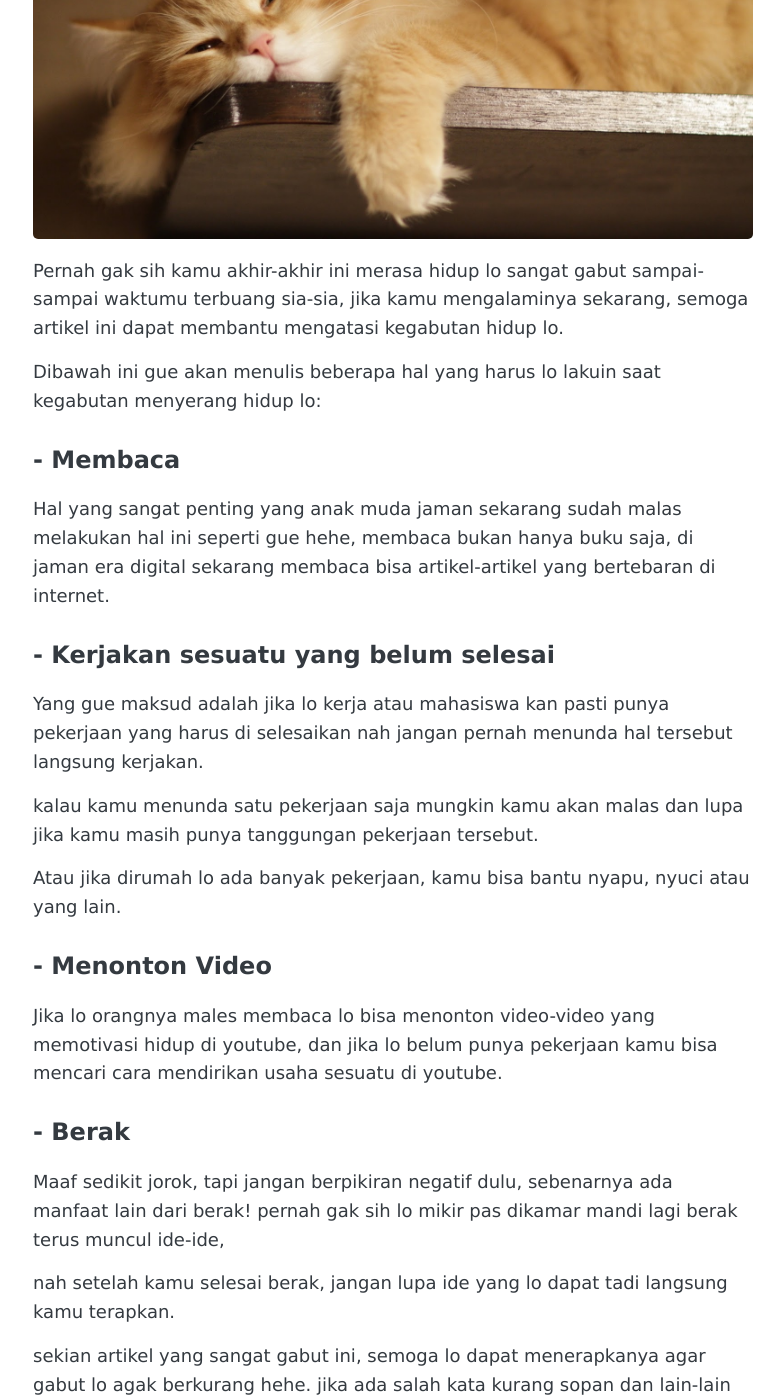
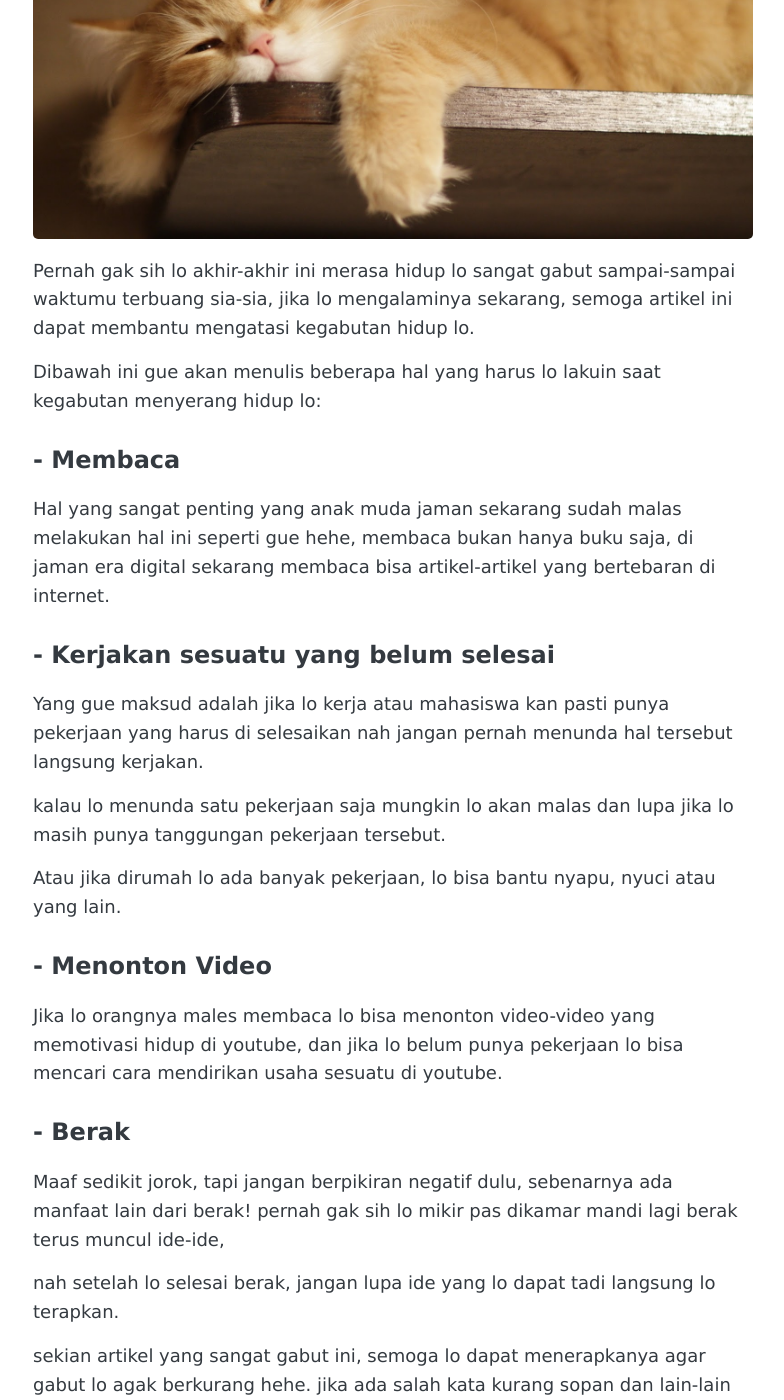
Before and after one commit to adif48/Blog, a Jekyll site: the page built from _posts/2019-2-3-lakukan-hal-ini-jika-hidupmu-merasa-gabut.md, in a window 1280 px wide and 1400 px high, scrolled down 565 px. Shown: the whole window, without its empty margins (247-1031 px from the left). Built offline with Jekyll 4.4.1, drawn with Linux system fonts in a browser that asks for light colours; comment, search, counter and statistics services are not loaded; some of the changed text lies outside the part shown.

Commit message:
Update 2019-2-3-lakukan-hal-ini-jika-hidupmu-merasa-gabut.md

```diff
--- a/_posts/2019-2-3-lakukan-hal-ini-jika-hidupmu-merasa-gabut.md
+++ b/_posts/2019-2-3-lakukan-hal-ini-jika-hidupmu-merasa-gabut.md
@@ -7,12 +7,12 @@ tags:
   - LifeStyle
 ---
 
-Pernah gak sih kamu akhir-akhir ini merasa hidupmu sangat gabut
+Pernah gak sih lo akhir-akhir ini merasa hidupmu sangat gabut
 
 ![](https://raw.githubusercontent.com/adif48/blog/gh-pages/images/gabut.jpg)
 
-Pernah gak sih kamu akhir-akhir ini merasa hidup lo sangat gabut sampai-sampai waktumu terbuang sia-sia,
-jika kamu mengalaminya sekarang, semoga artikel ini dapat membantu mengatasi kegabutan hidup lo.
+Pernah gak sih lo akhir-akhir ini merasa hidup lo sangat gabut sampai-sampai waktumu terbuang sia-sia,
+jika lo mengalaminya sekarang, semoga artikel ini dapat membantu mengatasi kegabutan hidup lo.
 
 Dibawah ini gue akan menulis beberapa hal yang harus lo lakuin saat kegabutan menyerang hidup lo:
 
@@ -27,22 +27,22 @@ di internet.
 Yang gue maksud adalah jika lo kerja atau mahasiswa kan pasti punya pekerjaan yang harus di selesaikan
 nah jangan pernah menunda hal tersebut langsung kerjakan.
 
-kalau kamu menunda satu pekerjaan saja mungkin kamu akan malas dan lupa jika kamu masih punya tanggungan
+kalau lo menunda satu pekerjaan saja mungkin lo akan malas dan lupa jika lo masih punya tanggungan
 pekerjaan tersebut.
 
-Atau jika dirumah lo ada banyak pekerjaan, kamu bisa bantu nyapu, nyuci atau yang lain.
+Atau jika dirumah lo ada banyak pekerjaan, lo bisa bantu nyapu, nyuci atau yang lain.
 
 ## - Menonton Video
 
 Jika lo orangnya males membaca lo bisa menonton video-video yang memotivasi hidup di youtube,
-dan jika lo belum punya pekerjaan kamu bisa mencari cara mendirikan usaha sesuatu di youtube.
+dan jika lo belum punya pekerjaan lo bisa mencari cara mendirikan usaha sesuatu di youtube.
 
 ## - Berak
 
 Maaf sedikit jorok, tapi jangan berpikiran negatif dulu, sebenarnya ada manfaat lain dari berak!
 pernah gak sih lo mikir pas dikamar mandi lagi berak terus muncul ide-ide,
 
-nah setelah kamu selesai berak, jangan lupa ide yang lo dapat tadi langsung kamu terapkan.
+nah setelah lo selesai berak, jangan lupa ide yang lo dapat tadi langsung lo terapkan.
 
 sekian artikel yang sangat gabut ini, semoga lo dapat menerapkanya agar gabut lo agak berkurang hehe.
 jika ada salah kata kurang sopan dan lain-lain saya mohon maaf karena saya baru latihan menulis.
```
